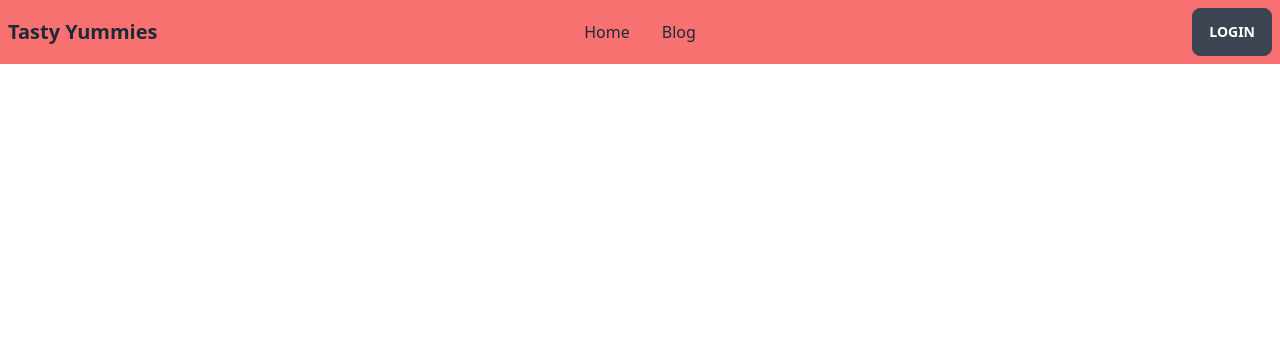
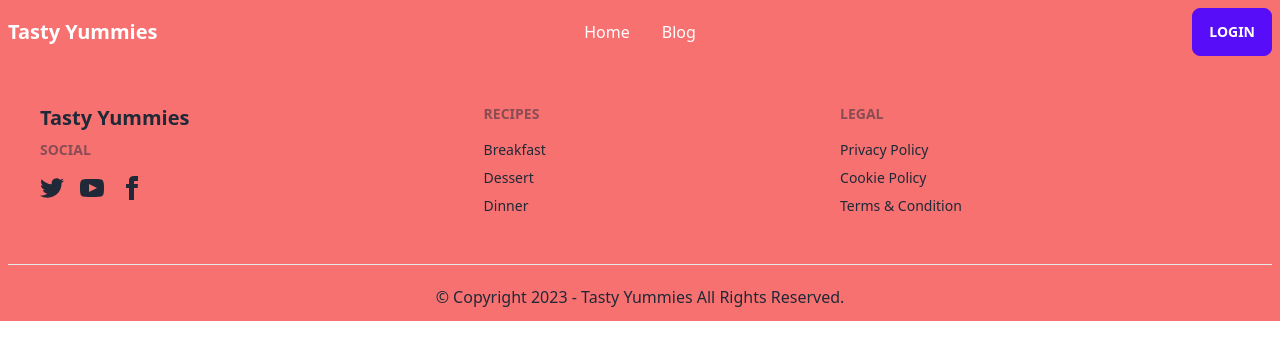
Before and after one commit to itsjahid01/chef-recipe-client, a React (Vite) app: page / in a window 1280 px wide. Shown: the top 360 px of the page. Built offline with nearby package versions, Linux system fonts and the light colour scheme.

Commit message:
footer done

```diff
--- /dev/null
+++ b/src/Pages/Footer.jsx
@@ -0,0 +1,69 @@
+import React from "react";
+
+const Footer = () => {
+  return (
+    <div className="bg-red-400">
+      <footer className="container mx-auto ">
+        <div className="footer p-10 text-base-content">
+          <div>
+            <p className="text-xl font-bold">Tasty Yummies</p>
+            <span className="footer-title">Social</span>
+            <div className="grid grid-flow-col gap-4">
+              <a>
+                <svg
+                  xmlns="http://www.w3.org/2000/svg"
+                  width="24"
+                  height="24"
+                  viewBox="0 0 24 24"
+                  className="fill-current"
+                >
+                  <path d="M24 4.557c-.883.392-1.832.656-2.828.775 1.017-.609 1.798-1.574 2.165-2.724-.951.564-2.005.974-3.127 1.195-.897-.957-2.178-1.555-3.594-1.555-3.179 0-5.515 2.966-4.797 6.045-4.091-.205-7.719-2.165-10.148-5.144-1.29 2.213-.669 5.108 1.523 6.574-.806-.026-1.566-.247-2.229-.616-.054 2.281 1.581 4.415 3.949 4.89-.693.188-1.452.232-2.224.084.626 1.956 2.444 3.379 4.6 3.419-2.07 1.623-4.678 2.348-7.29 2.04 2.179 1.397 4.768 2.212 7.548 2.212 9.142 0 14.307-7.721 13.995-14.646.962-.695 1.797-1.562 2.457-2.549z"></path>
+                </svg>
+              </a>
+              <a>
+                <svg
+                  xmlns="http://www.w3.org/2000/svg"
+                  width="24"
+                  height="24"
+                  viewBox="0 0 24 24"
+                  className="fill-current"
+                >
+                  <path d="M19.615 3.184c-3.604-.246-11.631-.245-15.23 0-3.897.266-4.356 2.62-4.385 8.816.029 6.185.484 8.549 4.385 8.816 3.6.245 11.626.246 15.23 0 3.897-.266 4.356-2.62 4.385-8.816-.029-6.185-.484-8.549-4.385-8.816zm-10.615 12.816v-8l8 3.993-8 4.007z"></path>
+                </svg>
+              </a>
+              <a>
+                <svg
+                  xmlns="http://www.w3.org/2000/svg"
+                  width="24"
+                  height="24"
+                  viewBox="0 0 24 24"
+                  className="fill-current"
+                >
+                  <path d="M9 8h-3v4h3v12h5v-12h3.642l.358-4h-4v-1.667c0-.955.192-1.333 1.115-1.333h2.885v-5h-3.808c-3.596 0-5.192 1.583-5.192 4.615v3.385z"></path>
+                </svg>
+              </a>
+            </div>
+          </div>
+          <div>
+            <span className="footer-title">Recipes</span>
+            <a className="link link-hover">Breakfast</a>
+            <a className="link link-hover">Dessert</a>
+            <a className="link link-hover">Dinner</a>
+          </div>
+          <div>
+            <span className="footer-title">Legal</span>
+            <a className="link link-hover">Privacy Policy</a>
+            <a className="link link-hover">Cookie Policy</a>
+            <a className="link link-hover">Terms & Condition</a>
+          </div>
+        </div>
+        <hr className="m-2 bg-gray-400" />
+        <p className="p-3 text-center">
+          © Copyright 2023 - Tasty Yummies All Rights Reserved.
+        </p>
+      </footer>
+    </div>
+  );
+};
+
+export default Footer;
--- /dev/null
+++ b/src/Pages/Login.jsx
@@ -0,0 +1,11 @@
+import React from "react";
+
+const Login = () => {
+  return (
+    <div>
+      <h3>login Pages</h3>
+    </div>
+  );
+};
+
+export default Login;
--- a/src/Pages/Navbar.jsx
+++ b/src/Pages/Navbar.jsx
@@ -3,7 +3,7 @@
 
 const Navbar = () => {
   return (
-    <div className="bg-red-400">
+    <div className="bg-red-400 text-white">
       <div className="container mx-auto navbar">
         <div className="navbar-start">
           <div className="dropdown">
@@ -35,7 +35,9 @@
               </li>
             </ul>
           </div>
-          <a className=" normal-case text-xl font-semibold">Tasty Yummies</a>
+          <Link to="/" className=" normal-case text-xl font-semibold">
+            Tasty Yummies
+          </Link>
         </div>
         <div className="navbar-center hidden lg:flex">
           <ul className="menu menu-horizontal px-1">
@@ -48,7 +50,9 @@
           </ul>
         </div>
         <div className="navbar-end">
-          <a className="btn">Login</a>
+          <Link to="/login" className="btn btn-primary">
+            Login
+          </Link>
         </div>
       </div>
     </div>
--- a/src/Pages/Root.jsx
+++ b/src/Pages/Root.jsx
@@ -1,12 +1,16 @@
 import React from "react";
 import { Outlet } from "react-router-dom";
 import Navbar from "./Navbar";
+import Footer from "./Footer";
 
 const Root = () => {
   return (
     <div>
       <Navbar></Navbar>
-      <Outlet></Outlet>
+      <div className="min-h[calc(100vh-64px)]">
+        <Outlet></Outlet>
+      </div>
+      <Footer></Footer>
     </div>
   );
 };
--- a/src/routes/Routes.jsx
+++ b/src/routes/Routes.jsx
@@ -4,6 +4,7 @@
 import ErrorPage from "../Pages/ErrorPage";
 import Blog from "../Pages/blog";
 import Home from "../Pages/Home";
+import Login from "../Pages/Login";
 
 const router = createBrowserRouter([
   {
@@ -19,6 +20,10 @@
         path: "/blog",
         element: <Blog></Blog>,
       },
+      {
+        path: "/login",
+        element: <Login></Login>,
+      },
     ],
   },
 ]);
```
